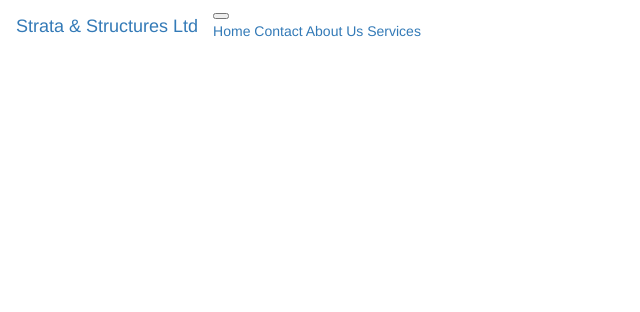
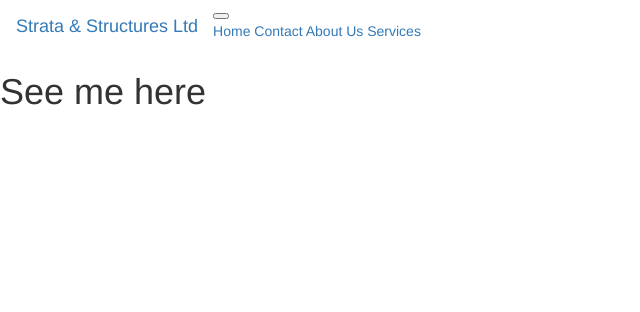
Before and after one commit to siegfred14/strataAndStructuresLtd, a Django app: page / in a window 1280 px wide. Shown: the top 312 px of the page, without its empty margins (0-640 px from the left). Run offline with Django 4.2, Linux system fonts and the light colour scheme; some libraries are stand-ins or nearby versions.

Commit message:
default html message added

```diff
--- a/coreApp/templates/home.html
+++ b/coreApp/templates/home.html
@@ -1 +1,5 @@
-{% extends 'base.html' %} {% block content %} {% endblock %}
+{% extends 'base.html' %} {% block content %}
+
+<h1>See me here</h1>
+
+{% endblock %}
```
